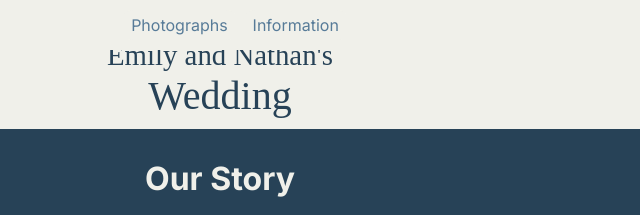
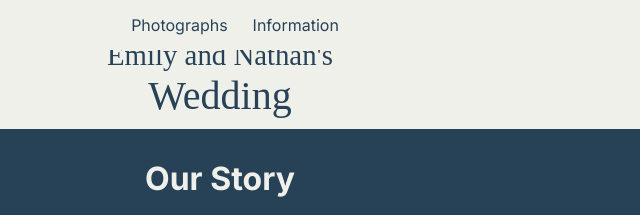
Before and after one commit to nneef/nneef.github.io, a plain HTML site: page index.html in a window 1280 px wide. Shown: the top 215 px of the page, 420-1060 px from the left. Drawn offline with Linux system fonts and the light colour scheme; a web font is replaced by a local one.

Commit message:
contrast update

```diff
--- a/CSS/styles.css
+++ b/CSS/styles.css
@@ -69,7 +69,7 @@ nav a {
     padding: 5px 10px;
     font-weight: 400;
     text-decoration: none;
-    color: var(--main);
+    color: var(--darker);
 }
 
 /* NAVIGATION BAR USABILITY */
```
